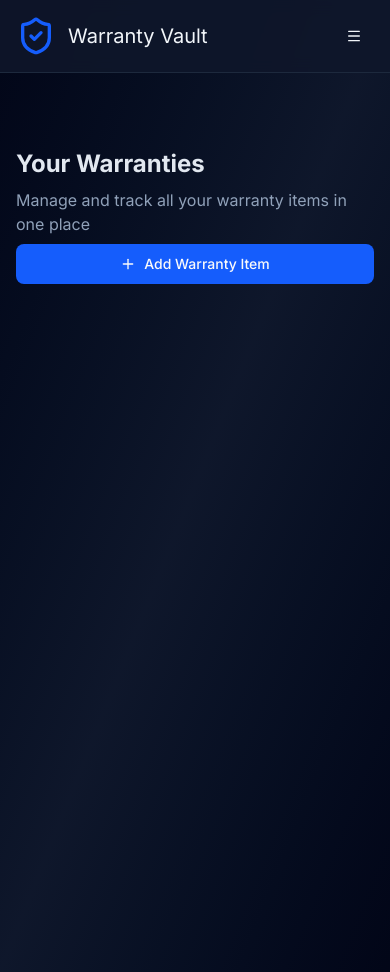
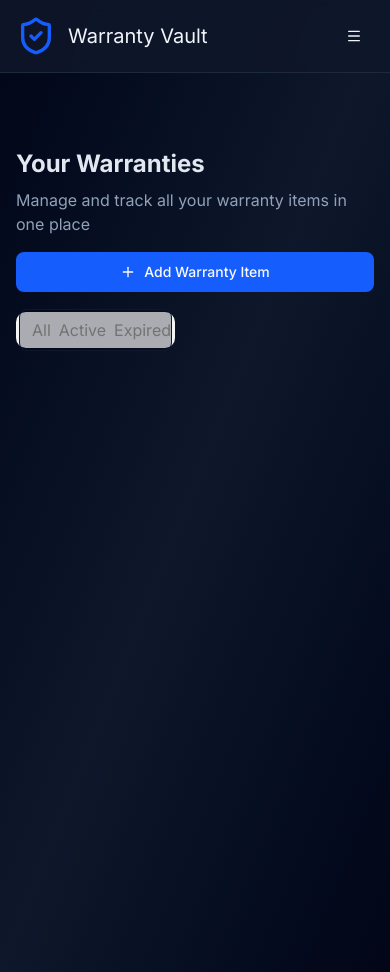
Before and after one commit to 121ShoryaSingh/next-warrenty-vault, a Next.js app: page /dashboard in a window 390 px wide. Built offline with nearby package versions, Linux system fonts and the light colour scheme; no server answers.

Commit message:
made changes in dashboard

```diff
--- a/app/(app)/dashboard/page.tsx
+++ b/app/(app)/dashboard/page.tsx
@@ -1,6 +1,7 @@
 import Card from '@/components/Card';
 import LinkButton from '@/components/LinkButton';
 import Section from '@/components/Section';
+import StoredItemCards from '@/components/StoredItemCards';
 import { Plus } from 'lucide-react';
 
 export default function Dashboard() {
@@ -8,7 +9,7 @@
     <div className="pt-32 w-full bg-gradient-to-br from-slate-950 via-slate-900 to-slate-950 overflow-x-hidden">
       <div className="min-h-screen">
         <Section className="">
-          <div className="py-5 flex flex-col md:flex-row justify-between items-center mx-auto">
+          <div className="py-5 flex flex-col md:flex-row justify-between md:items-center mx-auto">
             <div className="space-y-2">
               <h2 className="text-slate-200 text-2xl font-bold">
                 Your Warranties
@@ -19,7 +20,7 @@
             </div>
             <div className="w-full md:w-fit flex justify-center items-center">
               <LinkButton
-                className="cursor-pointer bg-blue-600 hover:bg-blue-700 duration-300 ease-in mt-2 md:mt-0 w-full md:w-fit"
+                className="cursor-pointer bg-blue-600 hover:bg-blue-700 duration-300 ease-in mt-4 md:mt-0 w-full md:w-fit"
                 link="/addWarrentyItem"
                 size="lg"
               >
@@ -29,11 +30,7 @@
             </div>
           </div>
           <div>
-            {/* <div className="flex ">
-              <Button>All</Button>
-              <Button>Active</Button>
-              <Button>Expired</Button>
-            </div> */}
+            <StoredItemCards />
           </div>
           <div>
             <Card />
```
